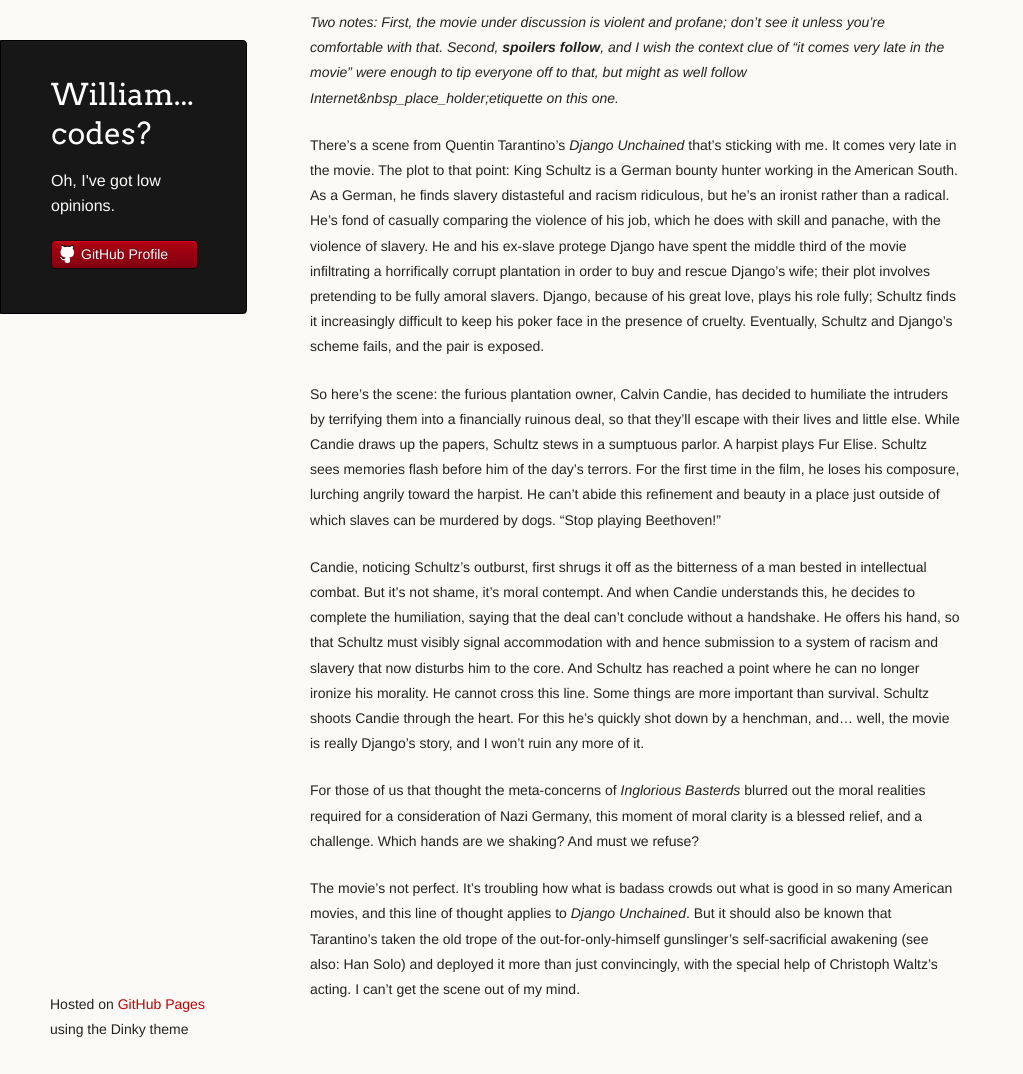
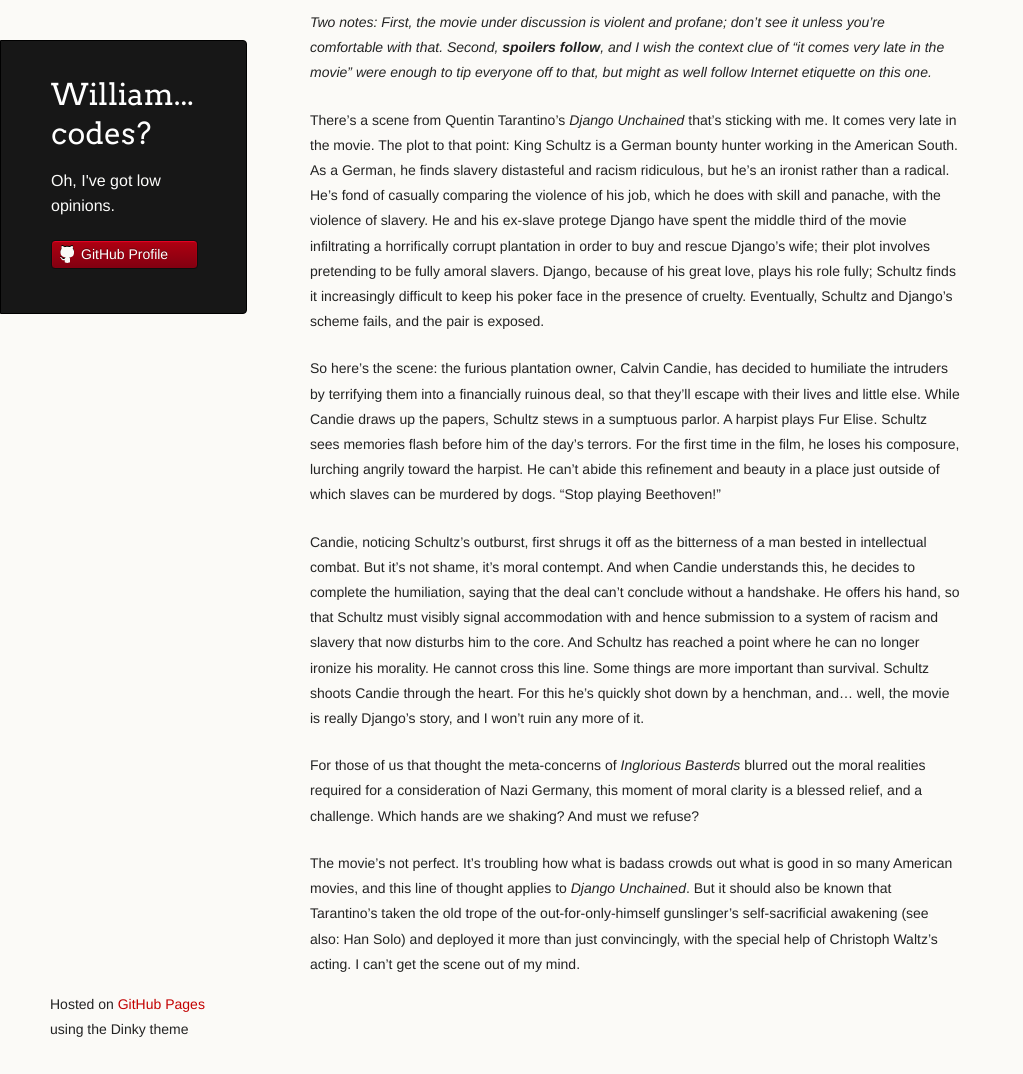
Before and after one commit to williamrandolph/williamrandolph.github.com, a Jekyll site: the page built from _posts/2013-01-12-test2.md, in a window 1280 px wide and 1074 px high. Shown: the whole window, without its empty margins (0-1023 px from the left). Built offline with Jekyll 4.4.1, drawn with Linux system fonts in a browser that asks for light colours; Markdown is read by kramdown in place of the engine named in the settings; some of the changed lines change nothing that is shown.

Commit message:
One last typo in Django post.

```diff
--- a/_posts/2013-01-12-test2.md
+++ b/_posts/2013-01-12-test2.md
@@ -7,7 +7,7 @@
 see it unless you're comfortable with that. Second, **spoilers follow**, and I
 wish the context clue of "it comes very late in the movie" were enough to tip
 everyone off to that, but might as well follow
-Internet&nbsp_place_holder;etiquette on this one._
+Internet etiquette on this one._
 
 
 There's a scene from Quentin Tarantino's _Django
```
